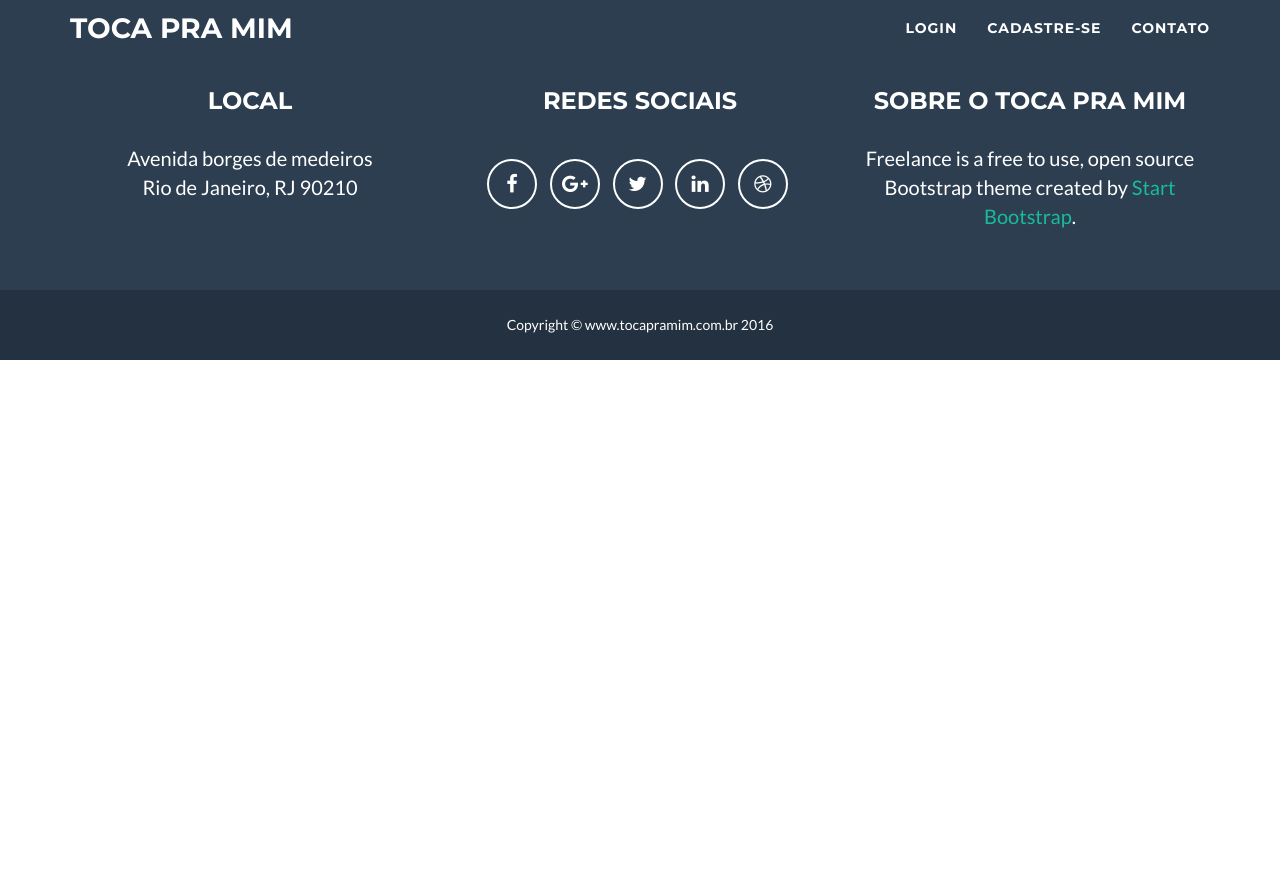
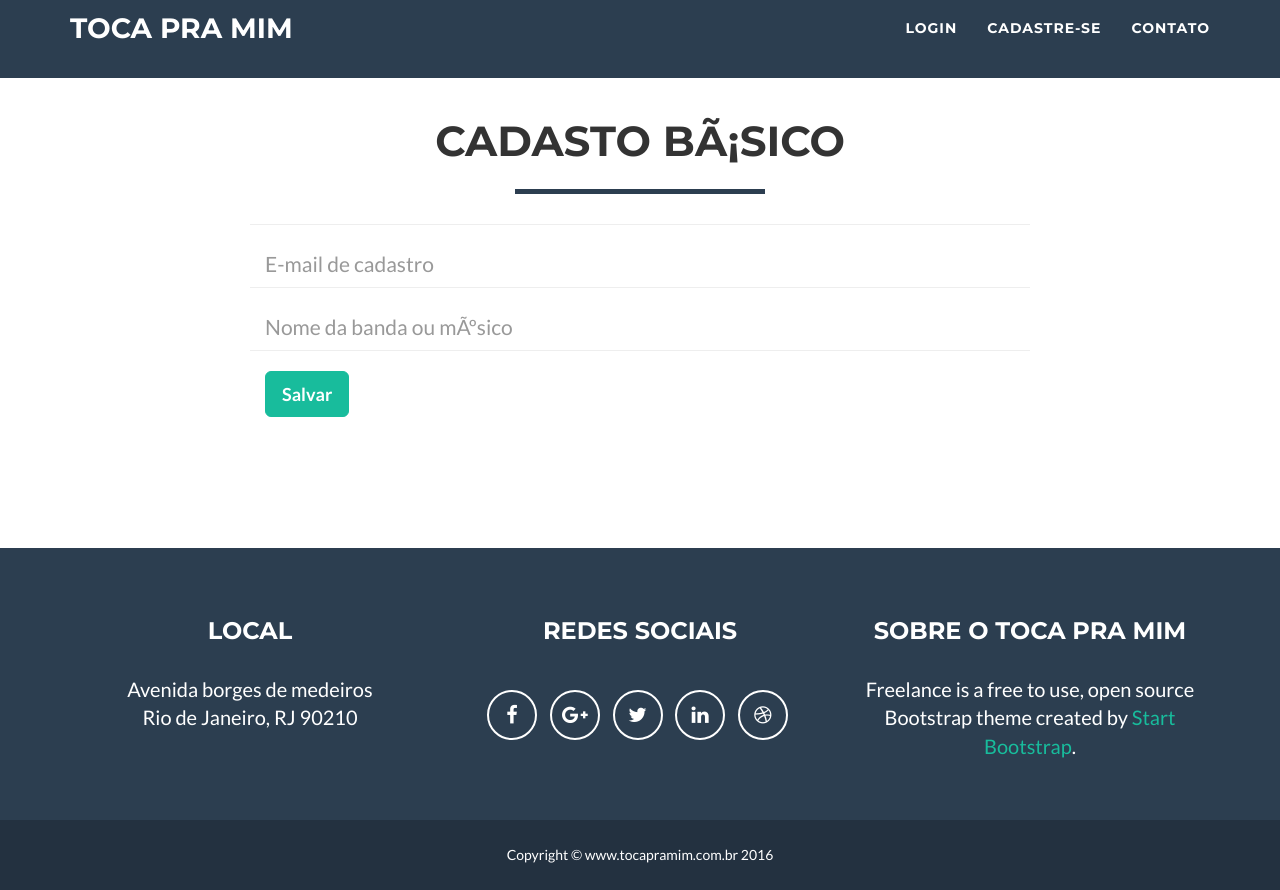
Before and after one commit to renanpvieira/projetoMusica, a CodeIgniter app: page /projeto01/index.php/cadastro in a window 1280 px wide. Shown: the part 22-912 px from the top of the page. Before the commit the page ends 382 px from the top, so only its background shows below. Run offline with CodeIgniter, Linux system fonts and the light colour scheme; some libraries are stand-ins or nearby versions.

```diff
--- a/application/controllers/Cadastro.php
+++ b/application/controllers/Cadastro.php
@@ -9,15 +9,61 @@ class Cadastro extends MY_Controller {
         $this->load->helper('form');
 
         $this->load->model('Usuario_model', 'usuario');
-        $this->load->model('Cliente_model', 'cliente');
+        $this->load->model('Banda_model', 'banda');
+
+        $scripts = Array('cadastroBasico.js');
+	$this->SetScript($scripts);
     }
 
 
     public function index()
     {
-     $this->displaySite('cadastroSelecioneTipo');
+      $this->displaySite('cadastroBasico');
     }
 
+    public function cadastroBasico(){
+        $post = $this->input->post();
+        $this->form_validation->set_rules('Login', 'E-mail', 'trim|required|min_length[6]|max_length[255]|valid_email');
+        $this->form_validation->set_rules('Nome', 'Nome', 'trim|required|min_length[6]|max_length[255]|alpha_numeric_spaces');
+
+        if ($this->form_validation->run())
+        {
+            $res = $this->usuario->VerificaUsuario($post['Login']);
+            if(count($res) >= 1){
+                 /*
+                 * Enviar e-mail para troca de senha
+                 *
+                 */
+               $this->postResult(FALSE, "<p>Esse e-mail jÃ¡ esta cadastrado! Acabamos de enviar uma mensagem com as instruÃ§Ãµes para troca de senha!</p>");
+            }else{
+                $dados = array('Login' => $post['Login'], 'Senha' => 'n0v0c@dastro');
+                $res = $this->usuario->insereUsuario($dados);
+                unset($dados);
+                if($res >= 1){
+                    $dados = array('Nome' => $post['Nome'], 'UsuarioId' => $res, 'Estatus' => 0);
+                    $res = $this->banda->insereBandaBasico($dados);
+                    if($res >= 1){
+                        /*
+                         * Envia E-mail
+                         *
+                         */
+                        $this->postResult(FALSE, "<p>Em instantes enviaremos um e-mail para " . $post['Login'] . " com as instruÃ§Ãµes para finalizar seu cadasto.</p>");
+
+                    }else{
+                        $this->postResult(FALSE, "<p>Houve um problema ao fazer seu cadastro! Tente mais tarde!</p>");
+                    }
+                }else{
+                  $this->postResult(FALSE, "<p>Houve um problema ao fazer seu cadastro! Tente mais tarde!</p>");
+                }
+            }
+        }else{
+           $this->postResult(FALSE, validation_errors());
+        }
+
+
+    }
+
+    /* DESCONTINUADO */
     public function cadastroBanda()
     {
       $this->load->model('Banda_model', 'banda');
@@ -28,7 +74,7 @@ class Cadastro extends MY_Controller {
       $this->displaySite('cadastroBanda');
     }
 
-
+    /* DESCONTINUADO */
     public function cadastrarBanda()
     {
 
@@ -104,10 +150,7 @@ class Cadastro extends MY_Controller {
             }
     }
 
-
-
-
-
+    /* DESCONTINUADO */
     public function cadastroCliente()
 	{
          $scripts = Array('cadastroCliente.js');
@@ -116,7 +159,7 @@ class Cadastro extends MY_Controller {
          $this->displaySite('cadastroCliente');
     }
 
-
+    /* DESCONTINUADO */
     public function cadastrarCliente()
 	{
 
--- a/application/models/Banda_model.php
+++ b/application/models/Banda_model.php
@@ -7,6 +7,12 @@ class Banda_model extends CI_Model {
     {
            parent::__construct();
     }
+
+    public function insereBandaBasico($dados){
+       $this->db->insert('banda', $dados);
+       return (($this->db->affected_rows() > 0) ? $this->db->insert_id() : 0);
+    }
+
 
      public function lstBandas($offset = 0){
          $query = 'select B.BandaId, B.Nome, NumIntegrantes, Estrelas, IFNULL(banda_foto.Nome,"bandaBase.jpg") as foto,
--- a/application/models/Usuario_model.php
+++ b/application/models/Usuario_model.php
@@ -8,14 +8,31 @@ class Usuario_model extends CI_Model {
            parent::__construct();
     }
 
+    public function getUsuario($id){
+       return $this->db->get_where('usuario', array('UsuarioId' => $id))->result_array();
+    }
+
 
     public function VerificaUsuario($login){
        return $this->db->get_where('usuario', array('login' => $login))->result_array();
     }
 
-    public function VerificaRecupera($login){
+    public function VerificaChaveUsuario($chave){
+       return $this->db->get_where('recupera_senha', array('Chave' => $chave))->result_array();
+    }
+
+    public function DeleteChaveUsuario($chave, $id){
+       $this->db->delete('recupera_senha', array('Chave'=> $chave, 'UsuarioId' => $id));
+    }
+
+    public function getRecupera($id){
+        $time = time() - 10800;
+        return $this->db->get_where('recupera_senha', array('UsuarioId' => $id, 'DataHora >' => $time))->result_array();
+    }
+
+    /*public function VerificaRecupera($login){
        return $this->db->get_where('usuario', array('login' => $login))->result_array();
-    }
+    }*/
 
     public function insereRecupera($dados){
         $this->db->insert('recupera_senha', $dados);
@@ -26,10 +43,7 @@ class Usuario_model extends CI_Model {
        }
     }
 
-    public function getRecupera($id){
-        $time = time() - 10800;
-        return $this->db->get_where('recupera_senha', array('UsuarioId' => $id, 'DataHora >' => $time))->result_array();
-    }
+
 
 
     public function insereUsuario($dados){
--- /dev/null
+++ b/application/views/site/cadastroBasico.php
@@ -0,0 +1,42 @@
+<br />
+<br />
+<!-- Contact Section -->
+    <section id="contact">
+        <div class="container">
+            <div class="row">
+                <div class="col-lg-12 text-center">
+                    <h2>Cadasto bÃ¡sico</h2>
+                    <hr class="star-primary">
+                </div>
+            </div>
+            <div class="row">
+                <div class="col-lg-8 col-lg-offset-2">
+                    <!-- To configure the contact form email address, go to mail/contact_me.php and update the email address in the PHP file on line 19. -->
+                    <!-- The form should work on most web servers, but if the form is not working you may need to configure your web server differently. -->
+                    <form name="cadastroBasico" id="contactForm" novalidate="">
+                        <div class="row control-group">
+                            <div class="form-group col-xs-12 floating-label-form-group controls">
+                                <label for="name">E-mail</label>
+                                <input type="text" class="form-control" maxlength="255" name="Login" placeholder="E-mail de cadastro" />
+                            </div>
+                        </div>
+                        <div class="row control-group">
+                            <div class="form-group col-xs-12 floating-label-form-group controls">
+                                <label for="name">Nome</label>
+                                <input type="text" class="form-control" maxlength="255" name="Nome" placeholder="Nome da banda ou mÃºsico" />
+                            </div>
+                        </div>
+                        <br />
+                        <div class="row">
+                            <div class="form-group col-xs-8">
+                                <input type="submit"  class="btn btn-success btn-lg" value="Salvar" name="Enviar">
+                            </div>
+                        </div>
+                        <div class="row">
+                            <div class="form-group col-xs-12" id="cadastrobasicomsg"></div>
+                        </div>
+                    </form>
+                </div>
+            </div>
+        </div>
+    </section>
--- a/application/views/site/topo.php
+++ b/application/views/site/topo.php
@@ -82,6 +82,11 @@
         select, option {border: none !important; outline: none !important;}
 
         .fotocapa {  background-color: #455c73 !important;}
+        /* input busca */
+        .noborder {border:none !important;}
+        .input-buscar {border: 1px solid #eee; padding-left:10px;}
+        .verde {background-color: #18BC9C; }
+        .verde:hover {background-color: #128F76; }
 
     </style>
 
--- /dev/null
+++ b/content/js/cadastroBasico.js
@@ -0,0 +1,26 @@
+$(document).ready(function () {
+    $("form[name='cadastroBasico']").submit(function(e) {
+        e.preventDefault();
+
+        var form = $(this).serializeArray();
+
+        $.ajax({
+            type: "POST",
+            url: Site_Url("/cadastro/cadastroBasico"),
+            data: GeraSecurityForm(form),
+            success: function (data) {
+                var ret = $.parseJSON(data);
+                if (ret.formValidate) { // Se for true
+                    window.location = ret.url; // redireciona para a url de la do post
+                } else {
+                    displayFormMsg("#cadastroBanda", ret.msg);
+                }
+            }
+        });
+
+
+
+
+    });
+
+});
```
Also changed, not shown: application/controllers/EsqueciSenha.php (+23 -45 lines), application/views/site/home.php (+21 -10 lines), content/js/esquecisenha.js (+2 -10 lines).
